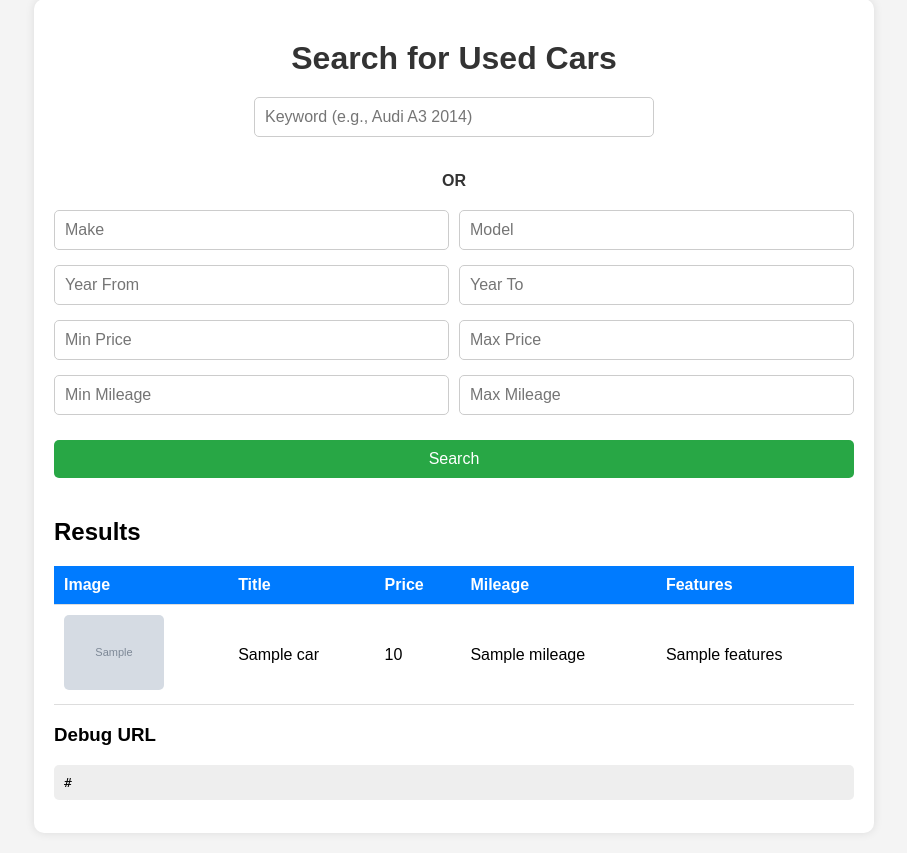
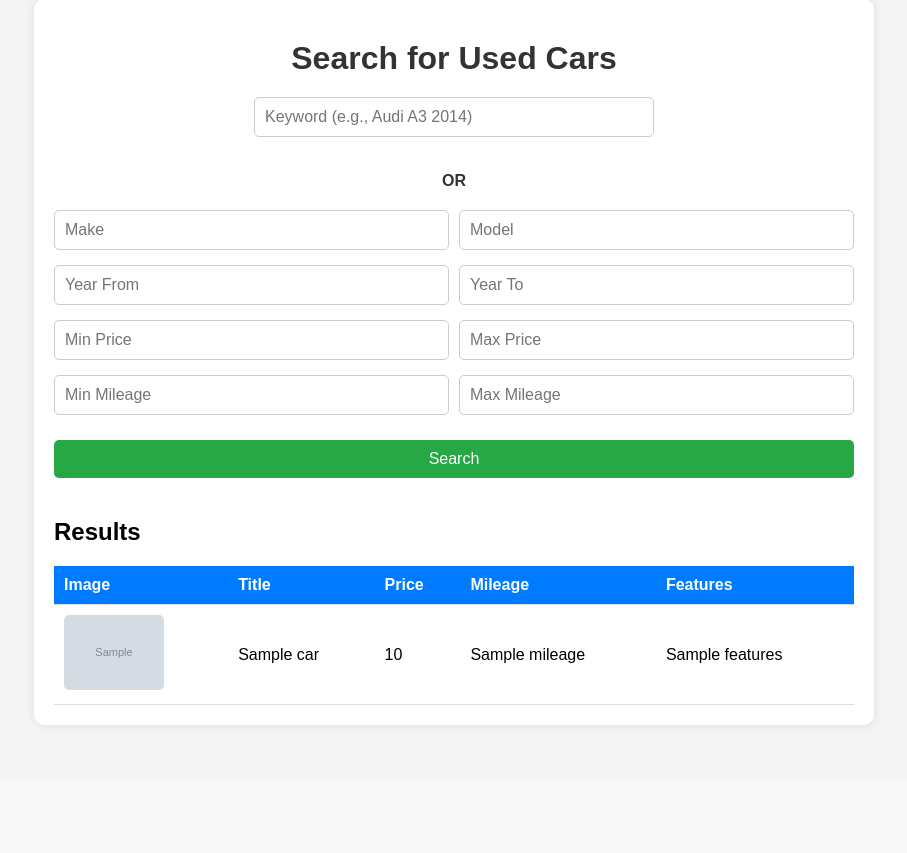
Before and after one commit to sharmalakshay/sunmotors_sbt_api, a Flask app: template templates/index.html in a window 1280 px wide. Shown: the part 21-874 px from the top of the page, without its empty margins (186-1093 px from the left). After the commit the page ends 748 px from the top, so only its background shows below. Run offline with Flask 3, Linux system fonts and the light colour scheme; the template is opened without the code that fills it: most values are stand-ins (such as "Sample title", 1, 10 or a date in 2020); grey boxes marked "Sample" are stand-in pictures.

Commit message:
Remove debug URL display from index template

```diff
--- a/templates/index.html
+++ b/templates/index.html
@@ -188,12 +188,12 @@
         {% endif %}
     </div>
 
-    {% if debug_url %}
+    <!-- {% if debug_url %}
     <div class="debug-url">
         <h3>Debug URL</h3>
         <pre>{{ debug_url }}</pre>
     </div>
-    {% endif %}
+    {% endif %} -->
 </div>
 
 <script>
```
